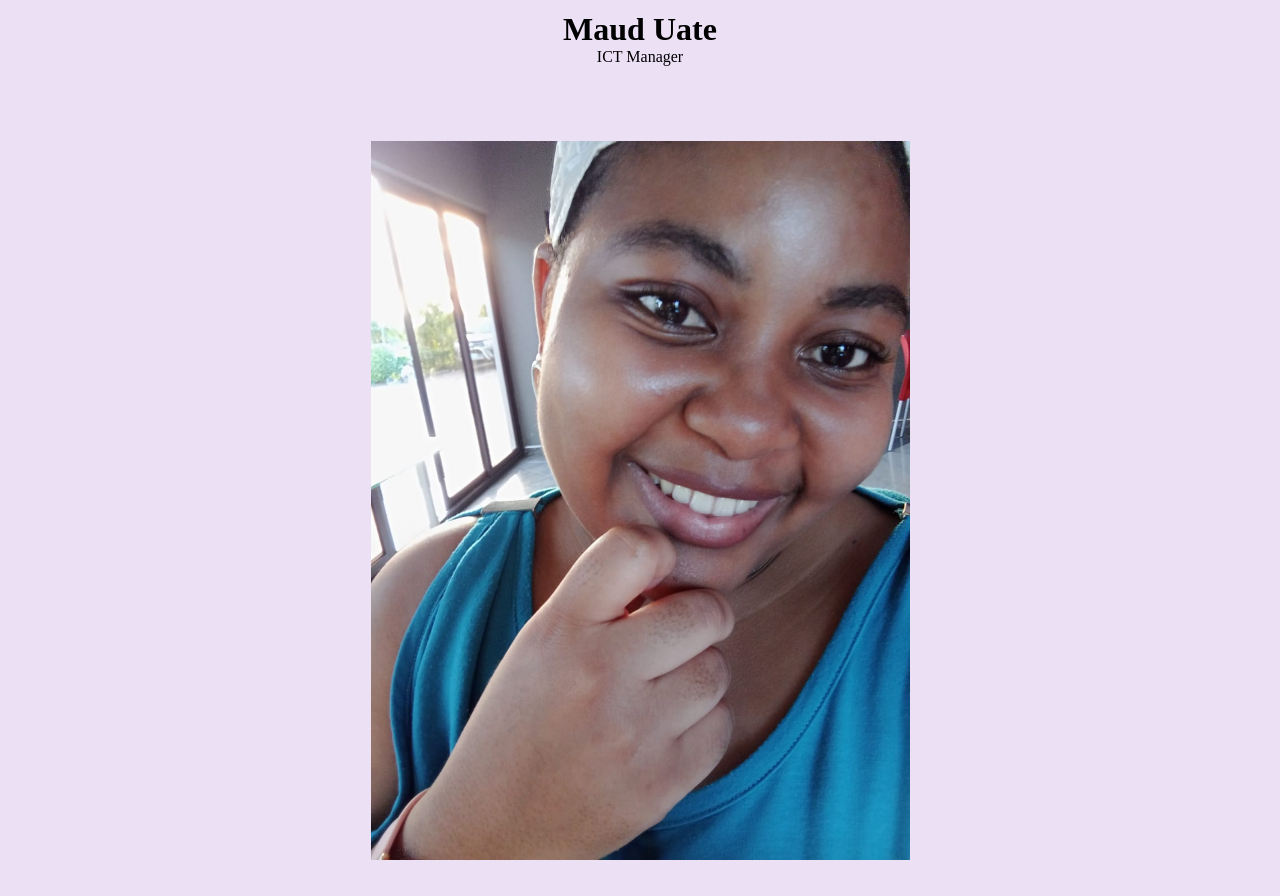
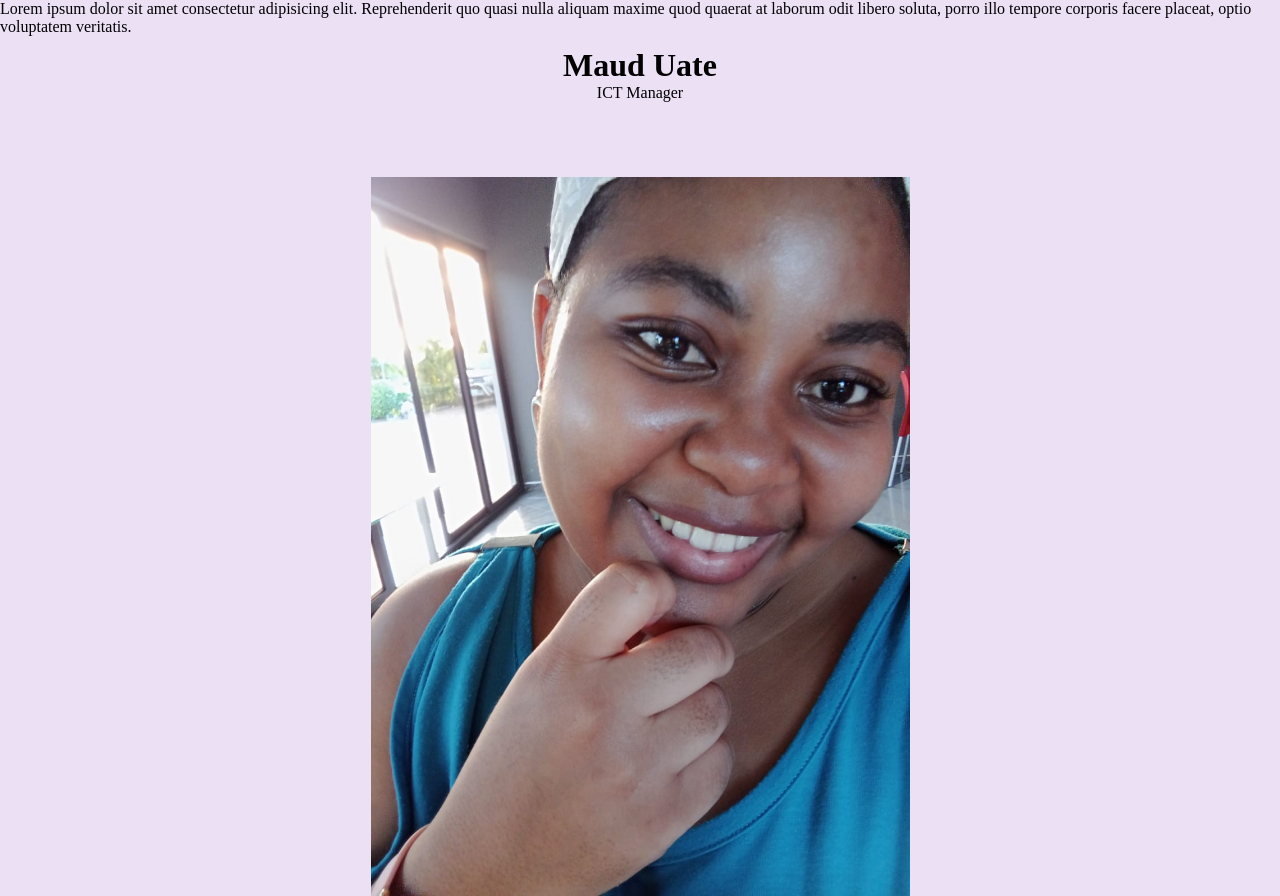
Before and after one commit to maudlyn01/my_portfolio, a plain HTML site: page index.html in a window 1280 px wide. Shown: the top 896 px of the page. Drawn offline with nearby package versions, Linux system fonts and the light colour scheme; a web font is replaced by a local one.

Commit message:
i add a lorem to test

```diff
--- a/index.html
+++ b/index.html
@@ -15,6 +15,7 @@
 <!--MANU->Maud Ana Nelson Uate-->
 
 <body>
+    <p>Lorem ipsum dolor sit amet consectetur adipisicing elit. Reprehenderit quo quasi nulla aliquam maxime quod quaerat at laborum odit libero soluta, porro illo tempore corporis facere placeat, optio voluptatem veritatis.</p>
     <header>
         <h3 id="top">Maud Uate</h3>
         <h5>ICT Manager</h5>
```
